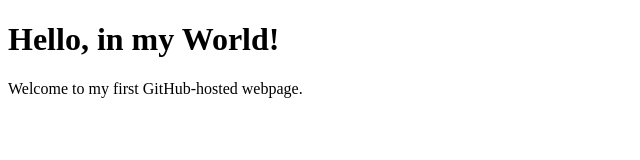
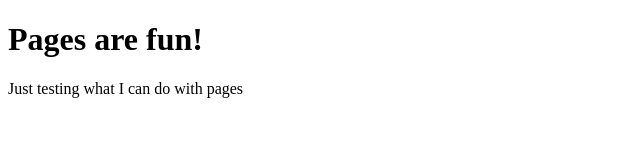
Before and after one commit to HarrieCuriel/hello-world, a plain HTML site: page index.html in a window 1280 px wide. Shown: the whole page, without its empty margins (0-640 px from the left). Drawn offline with Linux system fonts and the light colour scheme.

Commit message:
Update index.html
Again a test

```diff
--- a/index.html
+++ b/index.html
@@ -6,7 +6,7 @@
     <title>Hello into the World</title>
 </head>
 <body>
-    <h1>Hello, in my World!</h1>
-    <p>Welcome to my first GitHub-hosted webpage.</p>
+    <h1>Pages are fun!</h1>
+    <p>Just testing what I can do with pages</p>
 </body>
 </html>
```
